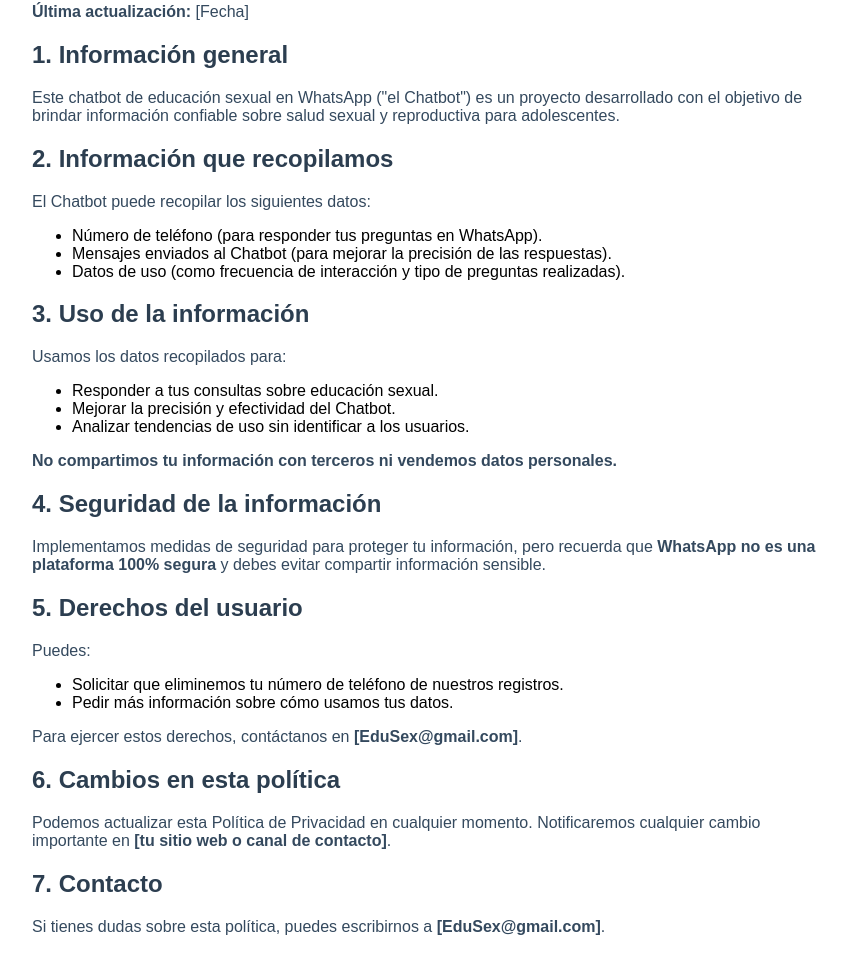
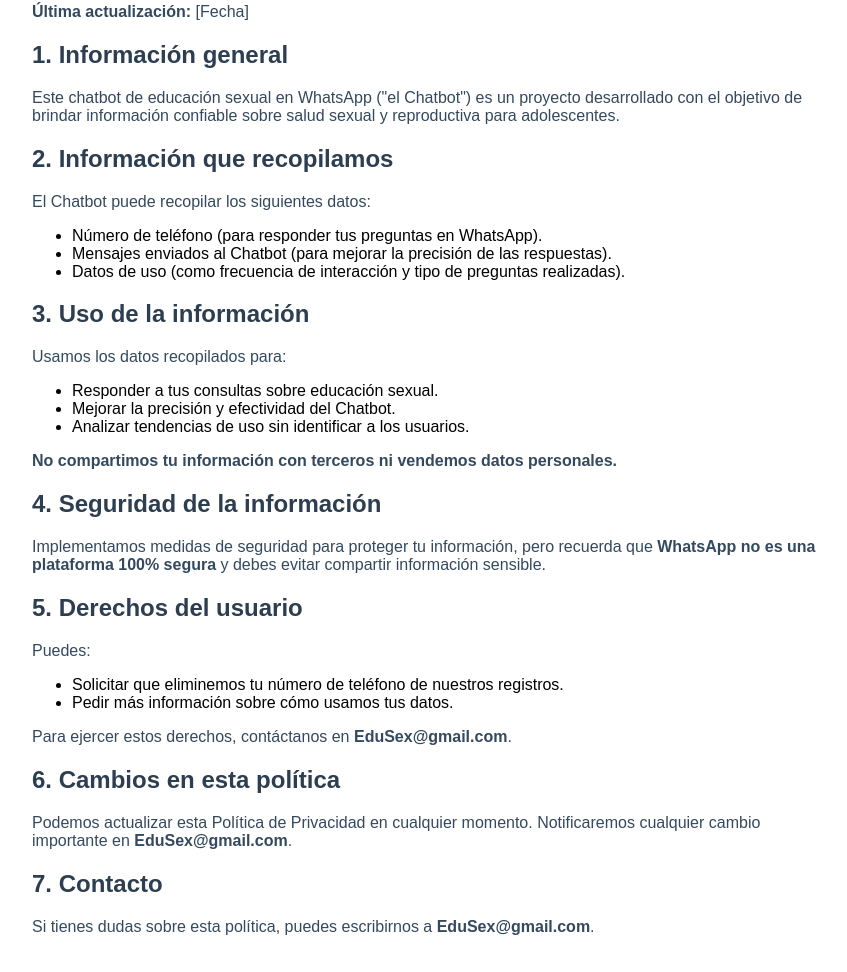
Before and after one commit to LIONkey/politica-privacidad, a plain HTML site: page index.html in a window 1280 px wide. Shown: the part 97-1069 px from the top of the page, without its empty margins (208-1055 px from the left). Drawn offline with Linux system fonts and the light colour scheme.

Commit message:
index.html

```diff
--- a/index.html
+++ b/index.html
@@ -54,13 +54,13 @@
         <li>Solicitar que eliminemos tu número de teléfono de nuestros registros.</li>
         <li>Pedir más información sobre cómo usamos tus datos.</li>
     </ul>
-    <p>Para ejercer estos derechos, contáctanos en <strong>[EduSex@gmail.com]</strong>.</p>
+    <p>Para ejercer estos derechos, contáctanos en <strong>EduSex@gmail.com</strong>.</p>
 
     <h2>6. Cambios en esta política</h2>
-    <p>Podemos actualizar esta Política de Privacidad en cualquier momento. Notificaremos cualquier cambio importante en <strong>[tu sitio web o canal de contacto]</strong>.</p>
+    <p>Podemos actualizar esta Política de Privacidad en cualquier momento. Notificaremos cualquier cambio importante en <strong>EduSex@gmail.com</strong>.</p>
 
     <h2>7. Contacto</h2>
-    <p>Si tienes dudas sobre esta política, puedes escribirnos a <strong>[EduSex@gmail.com]</strong>.</p>
+    <p>Si tienes dudas sobre esta política, puedes escribirnos a <strong>EduSex@gmail.com</strong>.</p>
 
 </body>
 </html>
```
